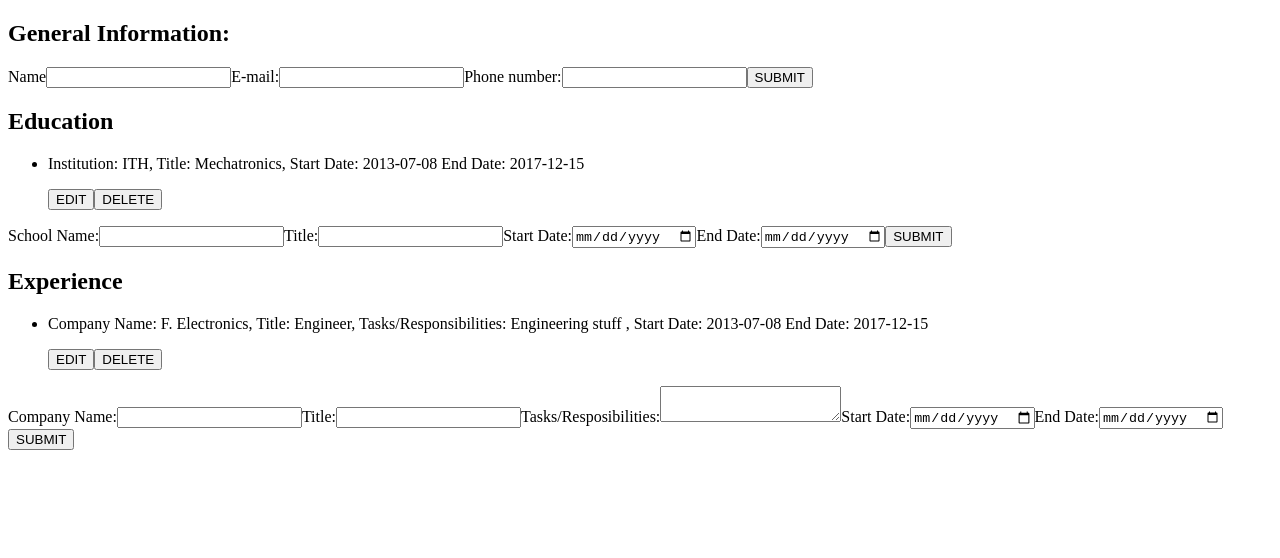
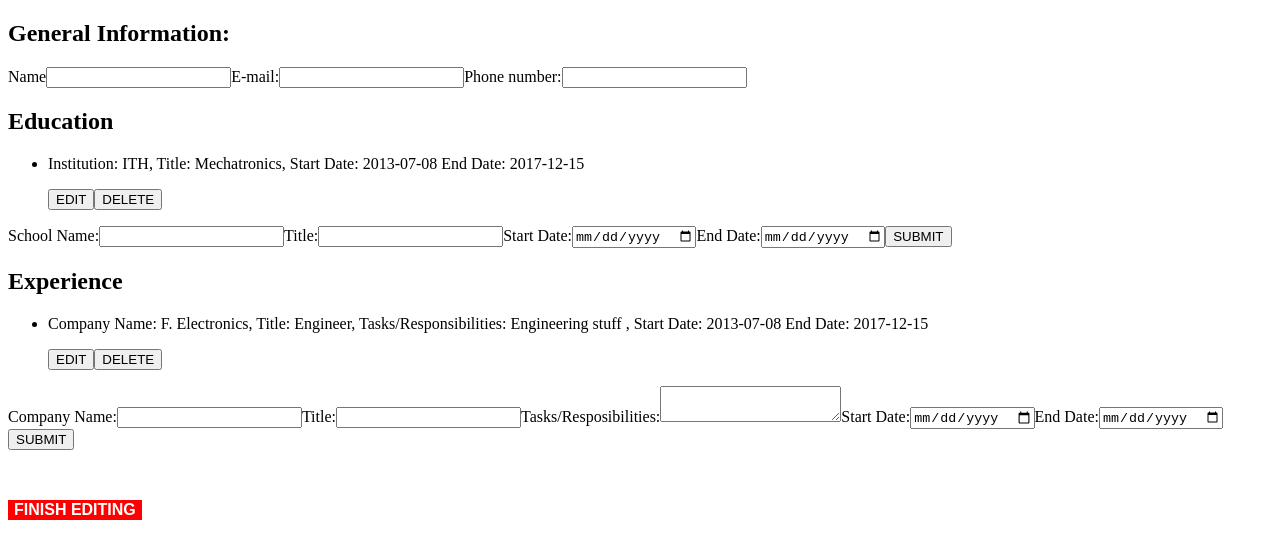
Before and after one commit to lufere/CV-application, a React (Create React App) app: page / in a window 1280 px wide. Shown: the top 558 px of the page. Built offline with nearby package versions, Linux system fonts and the light colour scheme.

Commit message:
Added a button to finish editing the overall CV removing all the buttons and input forms

```diff
--- a/src/App.js
+++ b/src/App.js
@@ -24,10 +24,11 @@ class App extends Component{
       workEnd: "",
       experience: [{company: "F. Electronics", position: "Engineer", tasks: "Engineering stuff", start: "2013-07-08", end: "2017-12-15"}],
       experienceIndex: null,
+      finished: false,
+      finishedStatus: "FINISH EDITING",
     }
 
     this.handleChange = this.handleChange.bind(this);
-    this.handleGeneralSubmit = this.handleGeneralSubmit.bind(this);
     this.handleEducationSubmit = this.handleEducationSubmit.bind(this);
     this.educationEdit = this.educationEdit.bind(this);
     this.educationEditSubmit = this.educationEditSubmit.bind(this);
@@ -36,6 +37,7 @@ class App extends Component{
     this.experienceEdit = this.experienceEdit.bind(this);
     this.experienceEditSubmit = this.experienceEditSubmit.bind(this);
     this.experienceDelete = this.experienceDelete.bind(this);
+    this.finishToggle = this.finishToggle.bind(this);
   }
 
   handleChange(event){
@@ -45,12 +47,6 @@ class App extends Component{
 
     this.setState({
       [name]: value,
-    });
-  }
-
-  handleGeneralSubmit(event){
-    this.setState({
-      editGeneral: !this.state.editGeneral,
     });
   }
 
@@ -175,6 +171,30 @@ class App extends Component{
     });
   }
 
+  finishToggle(){
+    if(this.state.finishedStatus === "FINISH EDITING")this.setState({
+      finished: !this.state.finished,
+      finishedStatus: "EDIT CV",
+      editGeneral: false,
+      experienceIndex: null,
+      educationIndex: null,
+      schoolName: "",
+      studyTitle:"",
+      studyStart:"",
+      studyEnd:"",
+      companyName: "",
+      position:"",
+      tasks:"",
+      workStart:"",
+      workEnd:"",
+    })
+    if(this.state.finishedStatus === "EDIT CV")this.setState({
+      finished: !this.state.finished,
+      finishedStatus: "FINISH EDITING",
+      editGeneral: true,
+    })
+  }
+
   render(){
     return (
       <div>
@@ -184,7 +204,6 @@ class App extends Component{
           name = {this.state.name}
           email = {this.state.email}
           phone = {this.state.phone}
-          submit = {this.handleGeneralSubmit}
         />
         <Education
           onChange = {this.handleChange}
@@ -198,6 +217,7 @@ class App extends Component{
           editIndex = {this.state.educationIndex}
           editSubmit = {this.educationEditSubmit}
           delete = {this.educationDelete}
+          finished = {this.state.finished}
         />
         <Experience
           onChange = {this.handleChange}
@@ -212,6 +232,13 @@ class App extends Component{
           editIndex = {this.state.experienceIndex}
           editSubmit = {this.experienceEditSubmit}
           delete = {this.experienceDelete}
+          finished = {this.state.finished}
+        />
+        <input
+          type = "button"
+          value = {this.state.finishedStatus}
+          className = "finishEdit"
+          onClick = {this.finishToggle}
         />
       </div>
     );
--- /dev/null
+++ b/src/components/EditButton.js
@@ -0,0 +1,20 @@
+import React, { Component } from "react";
+
+class EditButton extends Component{
+    render(){
+        if(this.props.finished){
+            return(
+                <div></div>
+            );
+        }
+        return(
+            <input
+                type = "button"
+                value = {this.props.value}
+                onClick = {this.props.onClick}
+            />
+        );
+    }
+}
+
+export default EditButton
--- a/src/components/Education.js
+++ b/src/components/Education.js
@@ -1,4 +1,5 @@
 import React, { Component } from "react";
+import EditButton from "./EditButton";
 
 class Education extends Component{
     constructor(props){
@@ -49,10 +50,11 @@ class Education extends Component{
                                 onChange = {this.handleChange}
                             />
                         </label>
-                        <input
+                        <EditButton
                             type = "button"
                             value = "SUBMIT"
                             onClick = {this.props.editSubmit}
+                            finished = {this.props.finished}
                         />
                 </div>
 				);
@@ -65,14 +67,24 @@ class Education extends Component{
 							Start Date: ${school.start}
 							End Date: ${school.end} `}
 						</p>
-						<button onClick = {this.props.edit}>EDIT</button>
-						<button onClick = {this.props.delete}>DELETE</button>
+						<EditButton
+                            type = "button"
+                            onClick = {this.props.edit}
+                            value = "EDIT"
+                            finished = {this.props.finished}
+                        />
+						<EditButton
+                            type = "button"
+                            onClick = {this.props.delete}
+                            value = "DELETE"
+                            finished = {this.props.finished}
+                            />
 					</li>
 					// <li>{school.name+", "+school.title}</li>
 				);
 			}
 		})
-        if(this.props.editIndex === null){
+        if(this.props.editIndex === null && !this.props.finished){
         return(
             <section>
                 <form>
@@ -112,10 +124,11 @@ class Education extends Component{
                                 onChange = {this.handleChange}
                             />
                         </label>
-                        <input
+                        <EditButton
                             type = "button"
                             value = "SUBMIT"
                             onClick = {this.props.submit}
+                            finished = {this.props.finished}
                         />
                 </form>
             </section>
--- a/src/components/Experience.js
+++ b/src/components/Experience.js
@@ -1,4 +1,5 @@
 import React, { Component } from "react";
+import EditButton from "./EditButton";
 
 class Experience extends Component{
     constructor(props){
@@ -55,10 +56,11 @@ class Experience extends Component{
                                 onChange = {this.handleChange}
                             />
                         </label>
-                        <input
+                        <EditButton
                             type = "button"
                             value = "SUBMIT"
                             onClick = {this.props.editSubmit}
+                            finished = {this.props.finished}
                         />
                 </div>
                 );
@@ -74,14 +76,24 @@ class Experience extends Component{
                         End Date: ${work.end} `
                         }
                     </p>
-                    <button onClick = {this.props.edit}>EDIT</button>
-                    <button onClick = {this.props.delete}>DELETE</button>
+                    <EditButton
+                        onClick = {this.props.edit}
+                        value = "EDIT"
+                        type = "button"
+                        finished = {this.props.finished}
+                    />
+                    <EditButton
+                        onClick = {this.props.delete}
+                        value = "DELETE"
+                        type = "button"
+                        finished = {this.props.finished}
+                    />
                 </li>
                 // <li>{school.name+", "+school.title}</li>
             );
         })
 
-        if(this.props.editIndex === null){
+        if(this.props.editIndex === null && !this.props.finished){
             return(
                 <section>
                 <form>
--- a/src/components/General.js
+++ b/src/components/General.js
@@ -47,11 +47,6 @@ class General extends Component{
                                 onChange = {this.handleChange}
                             />
                         </label>
-                        <input
-                            type = "button"
-                            value = "SUBMIT"
-                            onClick = {this.props.submit}
-                        />
                     </form>
                 </section>
             );
@@ -72,11 +67,6 @@ class General extends Component{
                             <p>
                                 {this.props.phone}
                             </p>
-                        <input
-                            type = "button"
-                            value = "EDIT"
-                            onClick = {this.props.submit}
-                        />
                     </div>
                 </section>
             );
--- a/src/index.css
+++ b/src/index.css
@@ -12,3 +12,12 @@ section > div{
 section > div > p{
     margin-right: 30px;
 }
+
+.finishEdit{
+    margin-top: 50px;
+    background-color: red;
+    color: white;
+    border: none;
+    font-size: 16px;
+    font-weight: 700;
+}
```
